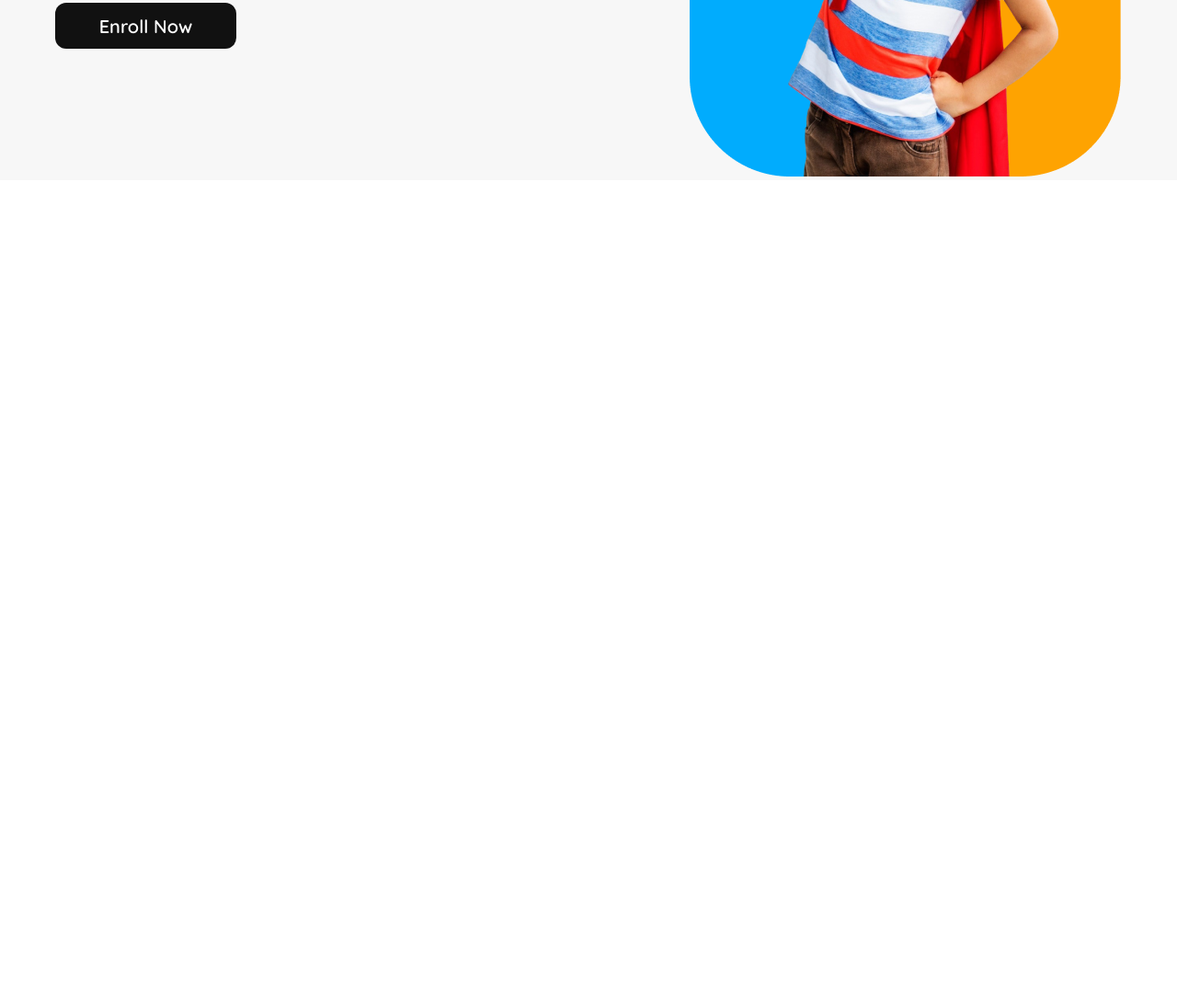
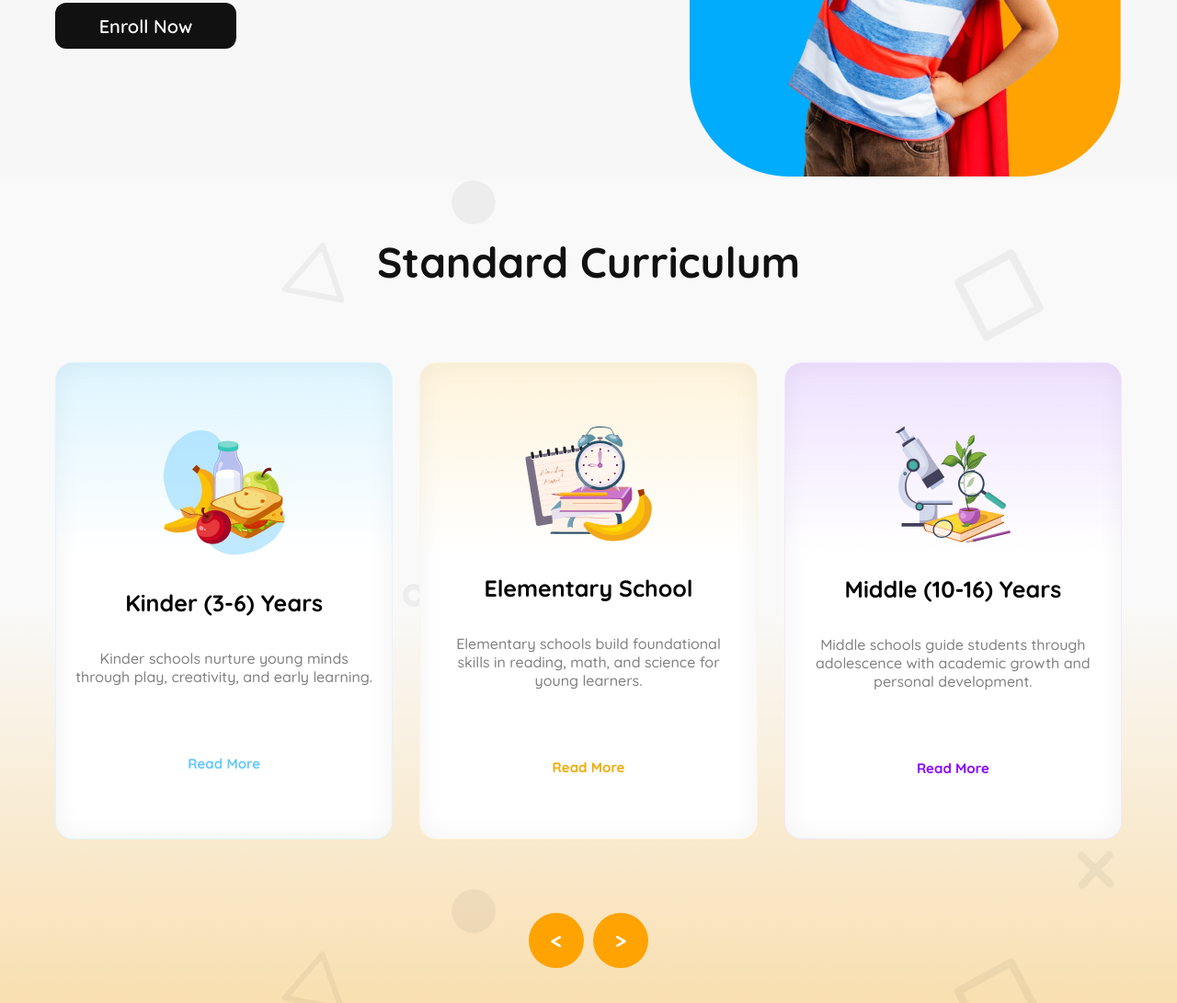
Before and after one commit to MuhitOop/assignment-02, a plain HTML site: page index.html in a window 1280 px wide. Shown: the part 485-1576 px from the top of the page at 92% size. Before the commit the page ends 800 px from the top, so only its background shows below. Drawn offline with Linux system fonts and the light colour scheme.

Commit message:
Standard Curriculum section completed

```diff
--- a/index.html
+++ b/index.html
@@ -41,7 +41,36 @@
       </section>
     </header>
     <!-- main start -->
-    <main></main>
+    <main>
+        <section class="curriculum">
+            <h1 class="section-title curriculum-title">Standard Curriculum</h1>
+            <div class="curriculum-cards">
+                <div class="curri-card" id="curri-card-1">
+                    <img src="/assets/kinder.png" alt="kinder-level" class="curri-img">
+                    <h3 class="curri-title">Kinder (3-6) Years</h3>
+                    <p class="curri-description">Kinder schools nurture young minds through play, creativity, and early learning.</p>
+                    <p id="read-1" class="read">Read More</p>
+                </div>
+                <div class="curri-card" id="curri-card-2">
+                    <img src="/assets/elementary.png" alt="elementary-level" class="curri-img">
+                    <h3 class="curri-title">Elementary School</h3>
+                    <p class="curri-description">Elementary schools build foundational skills in reading, math, and science for young learners.</p>
+                    <p id="read-2" class="read">Read More</p>
+                </div>
+                <div class="curri-card" id="curri-card-3">
+                    <img src="/assets/middle.png" alt="middle-level" class="curri-img">
+                    <h3 class="curri-title">Middle (10-16) Years</h3>
+                    <p class="curri-description">Middle schools guide students through adolescence with academic growth and personal development.</p>
+                    <p id="read-3" class="read">Read More</p>
+                </div>
+            </div>
+
+            <div class="arrow-btn">
+                <button class="squre-btn"> &lt; </button>
+                <button class="squre-btn"> &gt; </button>
+            </div>
+        </section>
+    </main>
     <!-- footer start -->
     <footer></footer>
   </body>
--- a/style/style.css
+++ b/style/style.css
@@ -10,13 +10,19 @@ body {
 }
 
 nav,
-.hero-section {
+.hero-section,
+.curriculum {
   max-width: 1160px;
   margin: 0 auto;
 }
 
 header {
-  background-color: #f7f7f7;
+  background-color: rgb(247, 247, 247);
+}
+
+main{
+    background: url(/assets/bg.png),linear-gradient(0.00deg, rgba(254, 163, 1, 0.3),rgba(255, 255, 255, 0.3) 50%);
+    background-color: rgb(247, 247, 247);
 }
 
 /* shared styles */
@@ -126,7 +132,108 @@ header {
   width: 100%;
 }
 /* header section style end */
-/* main section styles */
+
+/* main section styles start */
+
+/* curriculum section styles start */
+.curriculum {
+  padding: 60px 0;
+  /* background-image: url('../assets/bg.png'); */
+}
+
+.curriculum-title {
+  text-align: center;
+  margin-bottom: 80px;
+}
+
+.curriculum-cards{
+    display: flex;
+    gap: 29px;
+}
+
+.curri-card{
+    width: 368px;
+    height: 477px;
+    padding: 20px;
+    border-radius: 19px;
+    box-shadow: inset 0px 0px 28.3px 0.94px rgba(0, 0, 0, 0.05);
+    display: flex;
+    flex-direction: column;
+    justify-content: center;
+    align-items: center;
+    gap: 35px;
+}
+
+#curri-card-1{
+    border: 0.94px solid rgb(222, 245, 255);
+    background: linear-gradient(180.00deg, rgb(222, 245, 255),rgba(255, 255, 255, 0) 40%),rgb(255, 255, 255);
+
+}
+
+#curri-card-2{
+    border: 0.94px solid rgb(255, 244, 220);
+    background: linear-gradient(180.00deg, rgb(255, 244, 220),rgba(255, 255, 255, 0) 40%),rgb(255, 255, 255);
+}
+
+#curri-card-3{
+    border: 0.94px solid rgb(242, 232, 255);
+    background: linear-gradient(180.00deg, rgb(238, 225, 255),rgba(255, 255, 255, 0) 40%),rgb(255, 255, 255);
+}
+
+.curri-card .curri-title{
+    font-size: 1.5625rem;
+    font-weight: 700;
+}
+
+.curri-card .curri-description{
+    text-align: center;
+    font-size: 1rem;
+    font-weight: 500;
+    color: #808080;
+    margin-bottom: 40px;
+}
+
+.curri-card .read{
+    font-size: 0.9375rem;
+    font-weight: 700;
+}
+
+#read-1{
+    color: #64C8FF;
+}
+
+#read-2{
+    color: #F0AA00;
+}
+
+#read-3{
+    color: #8700FF;
+}
+
+.arrow-btn{
+    width: 130px;
+    height: 60px;
+    margin: 0 auto;
+    display: flex;
+    justify-content: center;
+    gap: 10px;
+    margin-top: 80px;
+}
+.squre-btn{
+    width: 60px;
+    height: 60px;
+    border: none;
+    border-radius: 50%;
+    background-color: #FEA301;
+    font-size: 1.5rem;
+    font-weight: 900;
+    color: #FFFFFF;
+    text-align: center;
+    cursor: pointer;
+}
+/* curriculum section styles end */
+
+/* main section styles end */
 /* footer section styles */
 
 /* media query start */
@@ -153,7 +260,8 @@ header {
     /* justify-content: center; */
     align-items: center;
   }
-  .hero-title, .hero-description {
+  .hero-title,
+  .hero-description {
     text-align: center;
   }
 }
```
